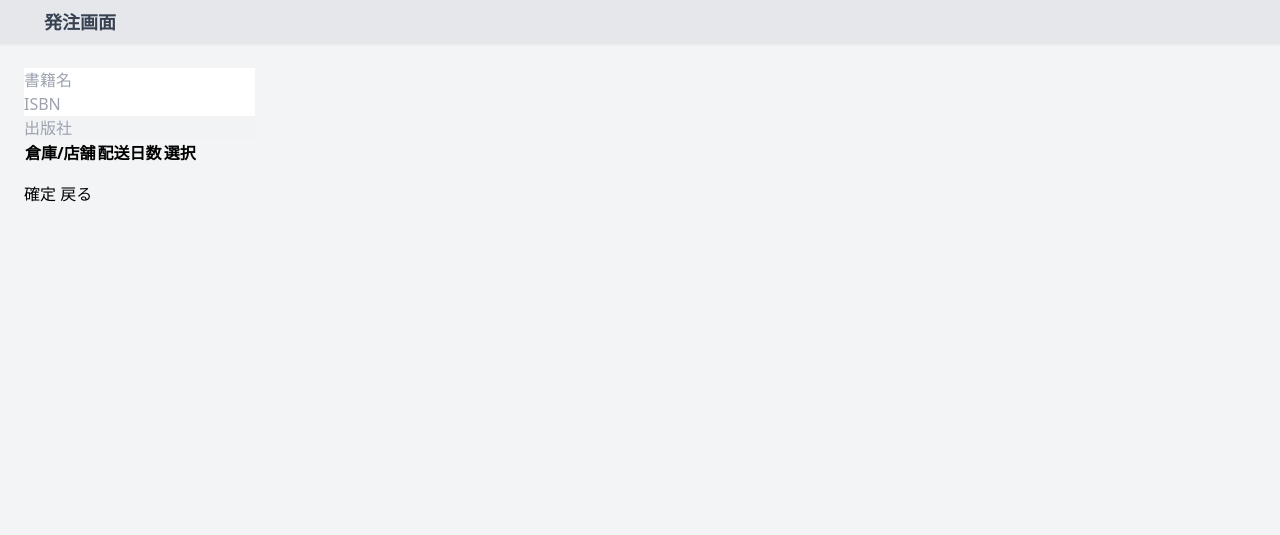
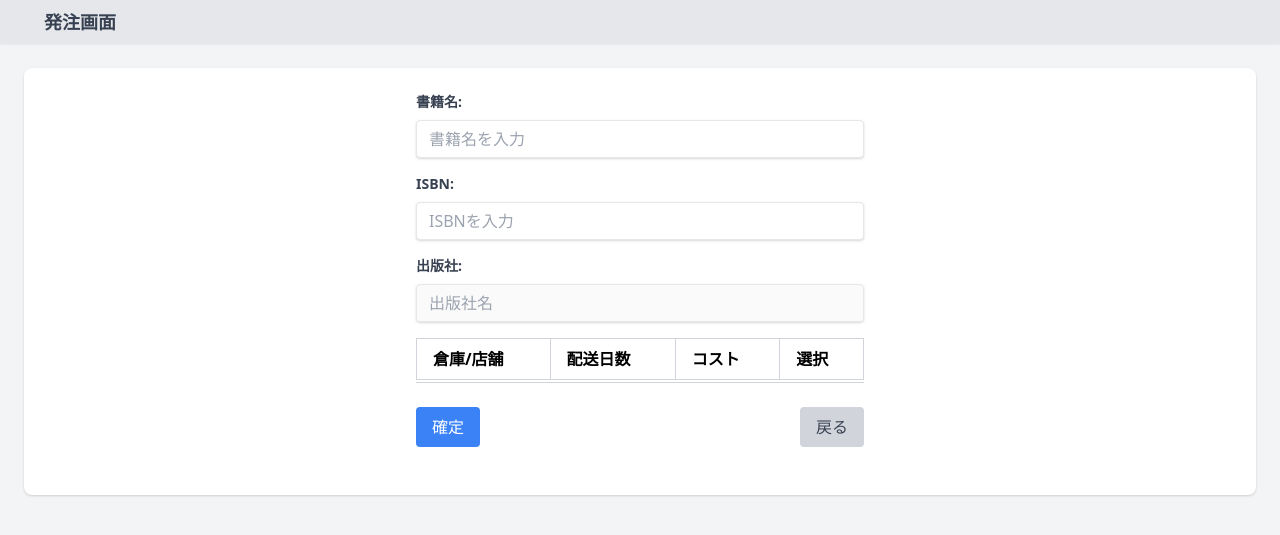
Before and after one commit to aska666/bookstore_app, a Flask app: page /order-form in a window 1280 px wide. Shown: the part 64-599 px from the top of the page. Run offline with Flask 3, Linux system fonts and the light colour scheme; lists and menus that the app fills with data are empty; some libraries are stand-ins or nearby versions.

Commit message:
Update order_form.html

```diff
--- a/app/templates/order_form.html
+++ b/app/templates/order_form.html
@@ -1,35 +1,50 @@
-{% extends "base.html" %}
+{% extends 'base.html' %}
 
 {% block page_title %}
     発注画面
 {% endblock %}
 
 {% block content %}
-<div class="container">
-    <div class="login-form">
-        <div class="form-group">
-            <input type="text" id="book-name" class="form-control" placeholder="書籍名" autocomplete="off">
-            <ul id="book-list" class="book-list"></ul>
+<div class="flex justify-center items-center">
+    <div class="bg-white w-full rounded-lg shadow p-6 mb-6">
+        <div class="container mx-auto">
+            <div class="flex justify-center mb-6">
+                <div class="w-full max-w-md">
+                    <form method="post">
+                        <div class="mb-4">
+                            <label for="book-name" class="block text-gray-700 text-sm font-bold mb-2">書籍名:</label>
+                            <input type="text" id="book-name" name="book_name" class="shadow appearance-none border rounded w-full py-2 px-3 text-gray-700 leading-tight focus:outline-none focus:shadow-outline" placeholder="書籍名を入力" autocomplete="off">
+                            <ul id="book-list" class="book-list mt-2 absolute w-full px-3 bg-white shadow-md border border-gray-300 hidden z-10"></ul>
                         </div>
-        <div class="form-group">
-            <input type="text" id="isbn" class="form-control" placeholder="ISBN" autocomplete="off">
+                        <div class="mb-4">
+                            <label for="isbn" class="block text-gray-700 text-sm font-bold mb-2">ISBN:</label>
+                            <input type="text" id="isbn" name="isbn" class="shadow appearance-none border rounded w-full py-2 px-3 text-gray-700 leading-tight focus:outline-none focus:shadow-outline" placeholder="ISBNを入力" autocomplete="off">
                         </div>
-        <div class="form-group">
-            <input type="text" id="publisher" class="form-control" placeholder="出版社" disabled>
+                        <div class="mb-4">
+                            <label for="publisher" class="block text-gray-700 text-sm font-bold mb-2">出版社:</label>
+                            <input type="text" id="publisher" name="publisher" class="shadow appearance-none border rounded w-full py-2 px-3 text-gray-700 leading-tight focus:outline-none focus:shadow-outline" placeholder="出版社名" disabled>
                         </div>
-        <table class="table">
+
+                        <table class="min-w-full table-auto border-collapse border border-gray-300 mb-4">
                             <thead>
-                <tr>
-                    <th>倉庫/店舗</th>
-                    <th>配送日数</th>
-                    <th>選択</th>
+                                <tr class="border-b-4 border-double border-gray-300">
+                                    <th class="px-4 py-2 text-left border border-gray-300">倉庫/店舗</th>
+                                    <th class="px-4 py-2 text-left border border-gray-300">配送日数</th>
+                                    <th class="px-4 py-2 text-left border border-gray-300">コスト</th> <!-- 新しくコストの列を追加 -->
+                                    <th class="px-4 py-2 text-left border border-gray-300">選択</th>
                                 </tr>
                             </thead>
-            <tbody id="warehouse-days"></tbody>
+                            <tbody id="warehouse-days">
+                            </tbody>
                         </table>
-        <div class="form-group" style="margin-top: 1rem;">
-            <button class="btn" id="confirm-btn">確定</button>
-            <button class="btn btn-secondary back-btn" onclick="location.href='{{ url_for('main.home') }}'">戻る</button>
+
+                        <div class="flex justify-between items-center mt-6">
+                            <button type="submit" class="px-4 py-2 bg-blue-500 text-white rounded hover:bg-blue-600">確定</button>
+                            <button type="button" class="px-4 py-2 bg-gray-300 text-gray-700 rounded hover:bg-gray-400" onclick="location.href=quot;{{ url_for('main.home') }}quot;;">戻る</button>
+                        </div>
+                    </form>
+                </div>
+            </div>
         </div>
     </div>
 </div>
```
Lines whose indentation alone changed are shown as unchanged.
